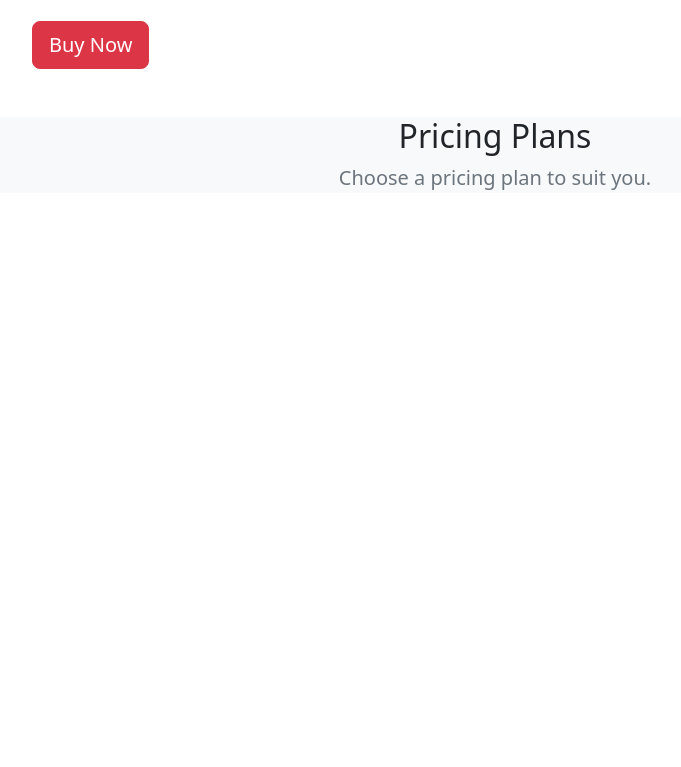
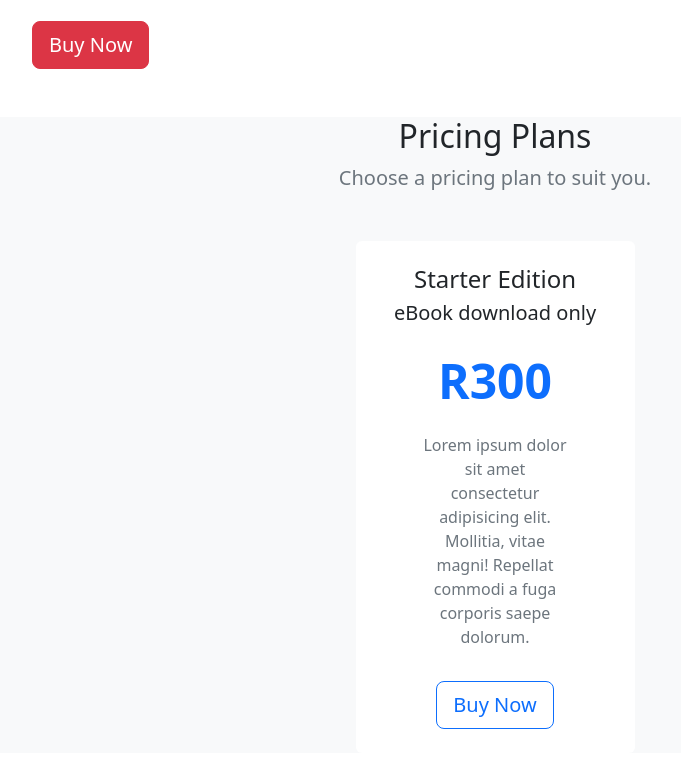
Before and after one commit to AlexJora/Book, a website: page index.html in a window 1280 px wide. Shown: the part 551-1318 px from the top of the page, without its empty margins (145-826 px from the left). Before the commit the page ends 800 px from the top, so only its background shows below. Drawn offline with nearby package versions, Linux system fonts and the light colour scheme.

Commit message:
first card

```diff
--- a/index.html
+++ b/index.html
@@ -75,21 +75,36 @@
         <h2>Pricing Plans</h2>
         <p class="lead text-muted">Choose a pricing plan to suit you.</p>
       </div>
+      <div class="row my-5 g-0 align-items-center justify-content-center">
+        <div class="col-8 col-lg-4 col-xl-3">
+          <div class="card border-0">
+            <div class="card-body text-center py-4">
+              <h4 class="card-title">Starter Edition</h4>
+              <p class="lead card-subtitle">eBook download only</p>
+              <p class="display-5 my-4 text-primary fw-bold">R300</p>
+              <p class="card-text mx-5 text-muted d-none d-lg-block">Lorem ipsum dolor sit amet consectetur adipisicing
+                elit. Mollitia, vitae magni! Repellat commodi a fuga corporis saepe dolorum.</p>
+              <a href="#" class="btn btn-outline-primary btn-lg mt-3">
+                Buy Now
+              </a>
+            </div>
+          </div>
+        </div>
 
-      <!-- topics at a glance -->
+        <!-- topics at a glance -->
 
 
-      <!-- reviews list -->
+        <!-- reviews list -->
 
 
-      <!-- contact form -->
+        <!-- contact form -->
 
 
-      <!-- get updates / modal trigger -->
+        <!-- get updates / modal trigger -->
 
 
 
-      <script src="node_modules/bootstrap/dist/js/bootstrap.bundle.min.js"></script>
+        <script src="node_modules/bootstrap/dist/js/bootstrap.bundle.min.js"></script>
 </body>
 
 </html>
```
